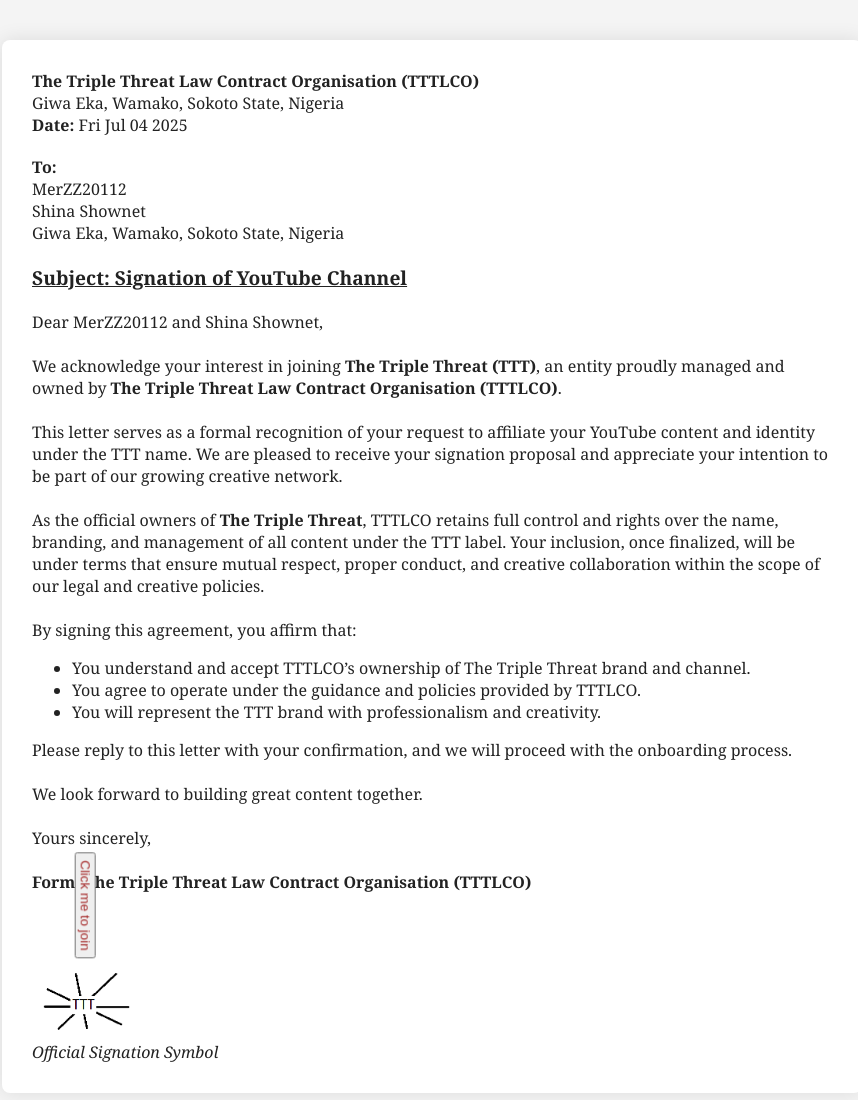
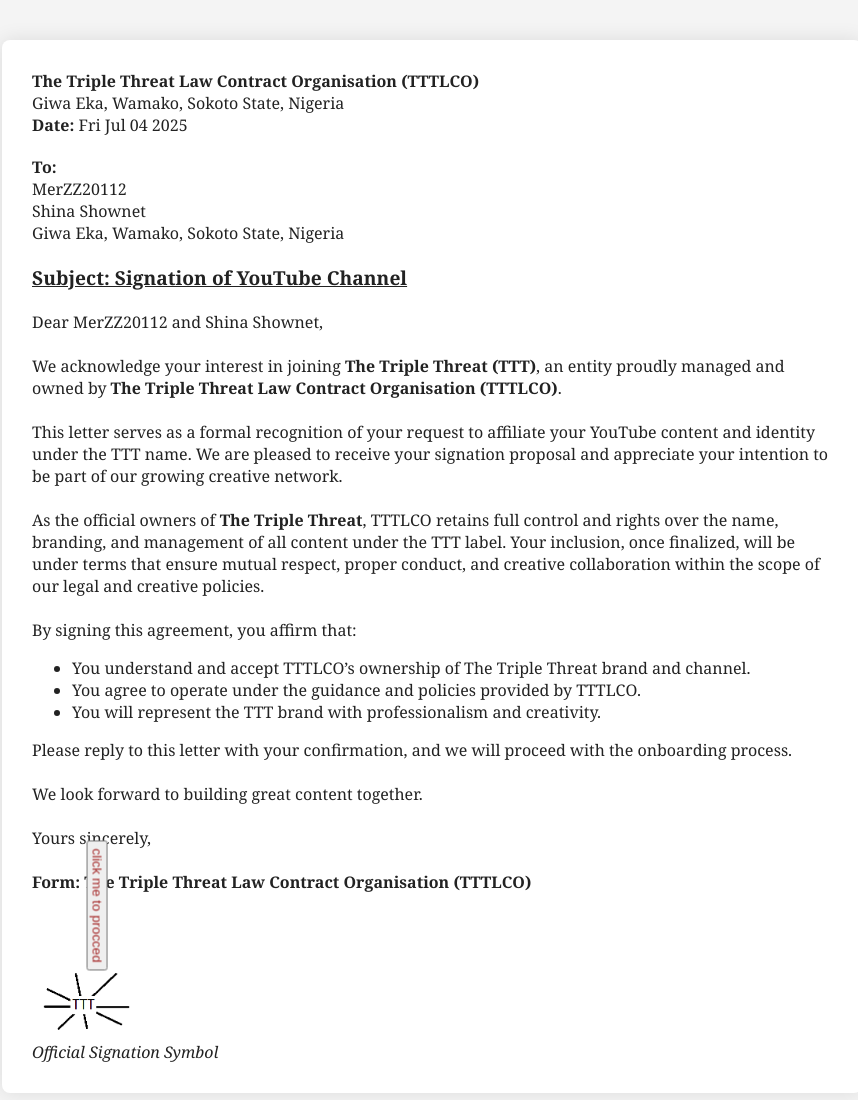
Before and after one commit to EmmanuelAdeboyejo/contract, a plain HTML site: page index.html in a window 1280 px wide. Shown: the whole page, without its empty margins (208-1066 px from the left). Drawn offline with Linux system fonts and the light colour scheme.

Commit message:
dngurnnt
gjrjrgtrgutfngtyfgjhn

```diff
--- a/index.html
+++ b/index.html
@@ -77,7 +77,7 @@
       Yours sincerely,<br><br>
       <strong>Form: The Triple Threat Law Contract Organisation (TTTLCO)</strong><br>
         <form action="index - Copy.html">
-    <button>Click me to join</button>
+    <button type="submit">click me to procced</button>
    </form>
     </div>
     <div class="signature">
```
